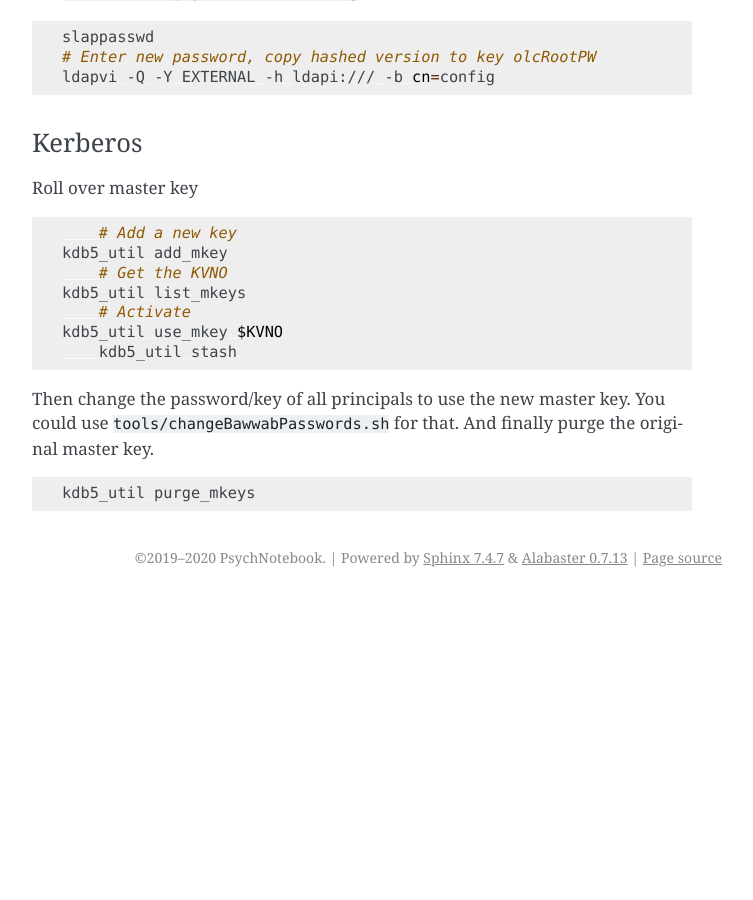
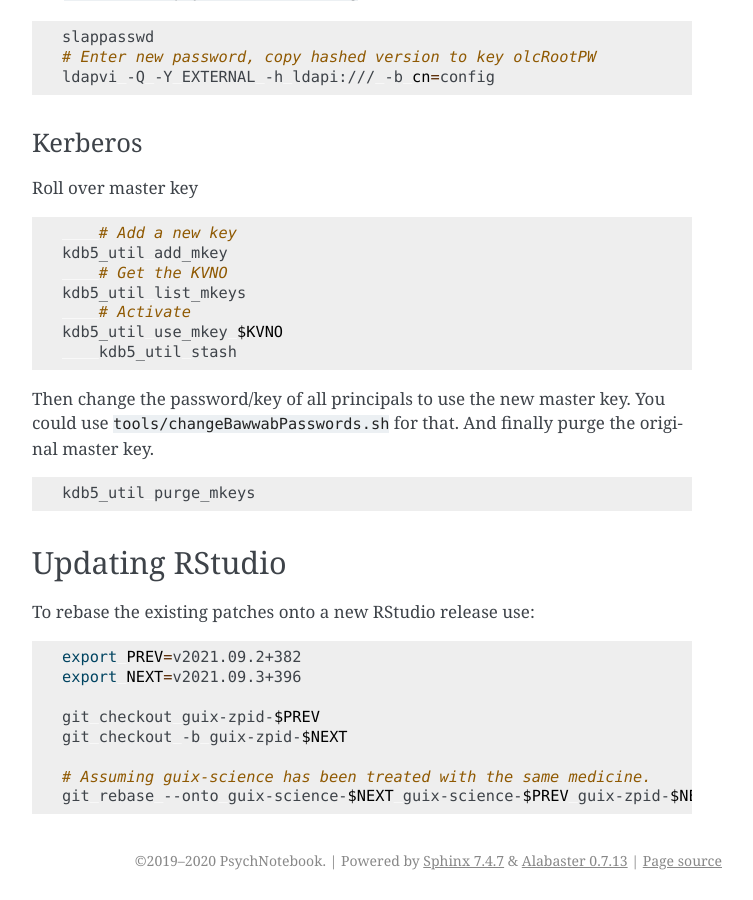
Before and after one commit to leibniz-psychology/psychnotebook-deploy, a Sphinx documentation site: the page built from doc/tasks.rst, in a window 1280 px wide and 900 px high, scrolled down 4797 px. Shown: the whole window, without its empty margins (388-1141 px from the left). Built offline with Sphinx 7.4.7, drawn with Linux system fonts in a browser that asks for light colours; before the commit the page ends 5394 px from its top, so only the background shows below that.

Commit message:
doc: Document how to upgrade RStudio.

```diff
--- a/doc/tasks.rst
+++ b/doc/tasks.rst
@@ -278,3 +278,19 @@
 .. code-block:: bash
 
 	kdb5_util purge_mkeys
+
+Updating RStudio
+----------------
+
+To rebase the existing patches onto a new RStudio release use:
+
+.. code-block:: bash
+
+	export PREV=v2021.09.2+382
+	export NEXT=v2021.09.3+396
+
+	git checkout guix-zpid-$PREV
+	git checkout -b guix-zpid-$NEXT
+
+	# Assuming guix-science has been treated with the same medicine.
+	git rebase --onto guix-science-$NEXT guix-science-$PREV guix-zpid-$NEXT
```
